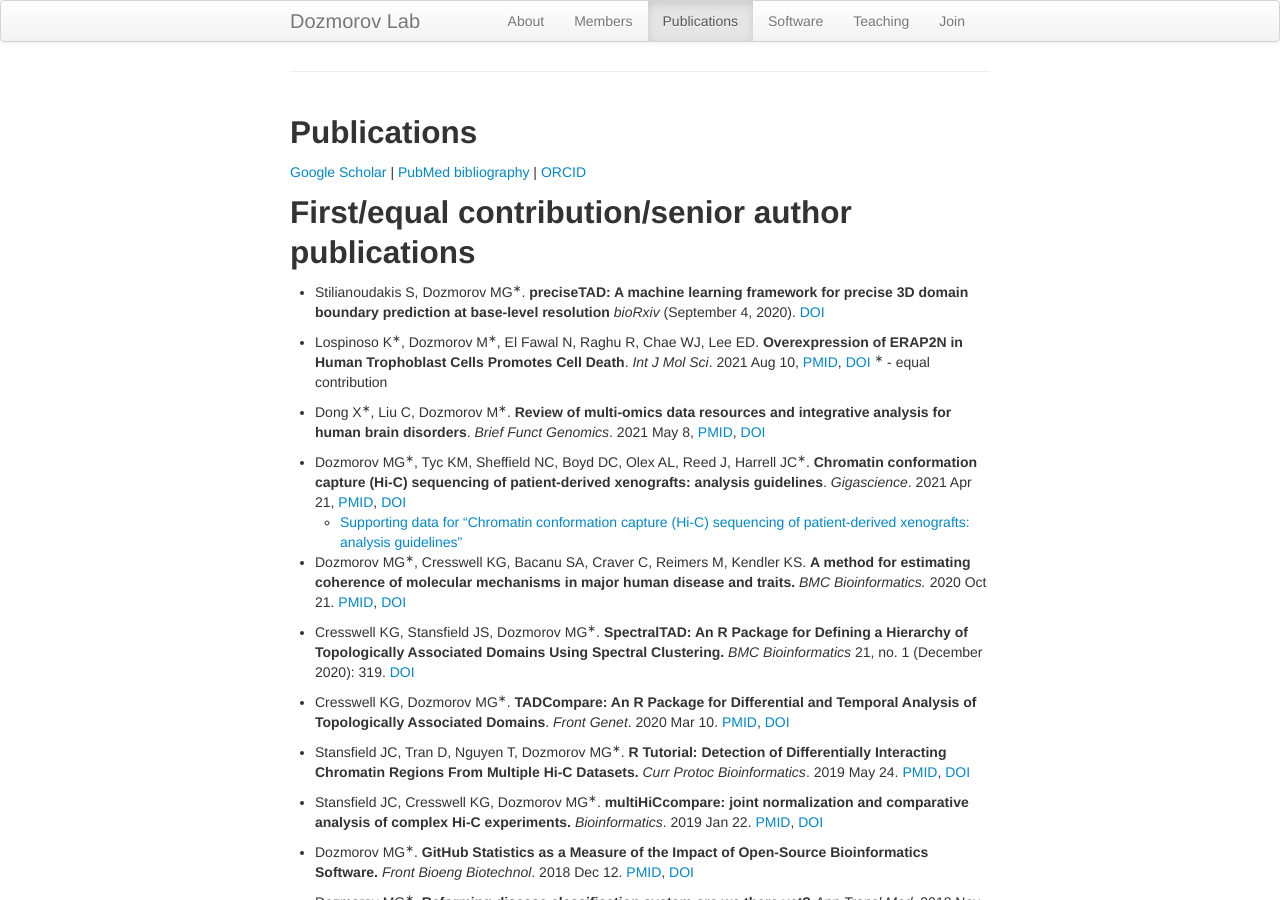
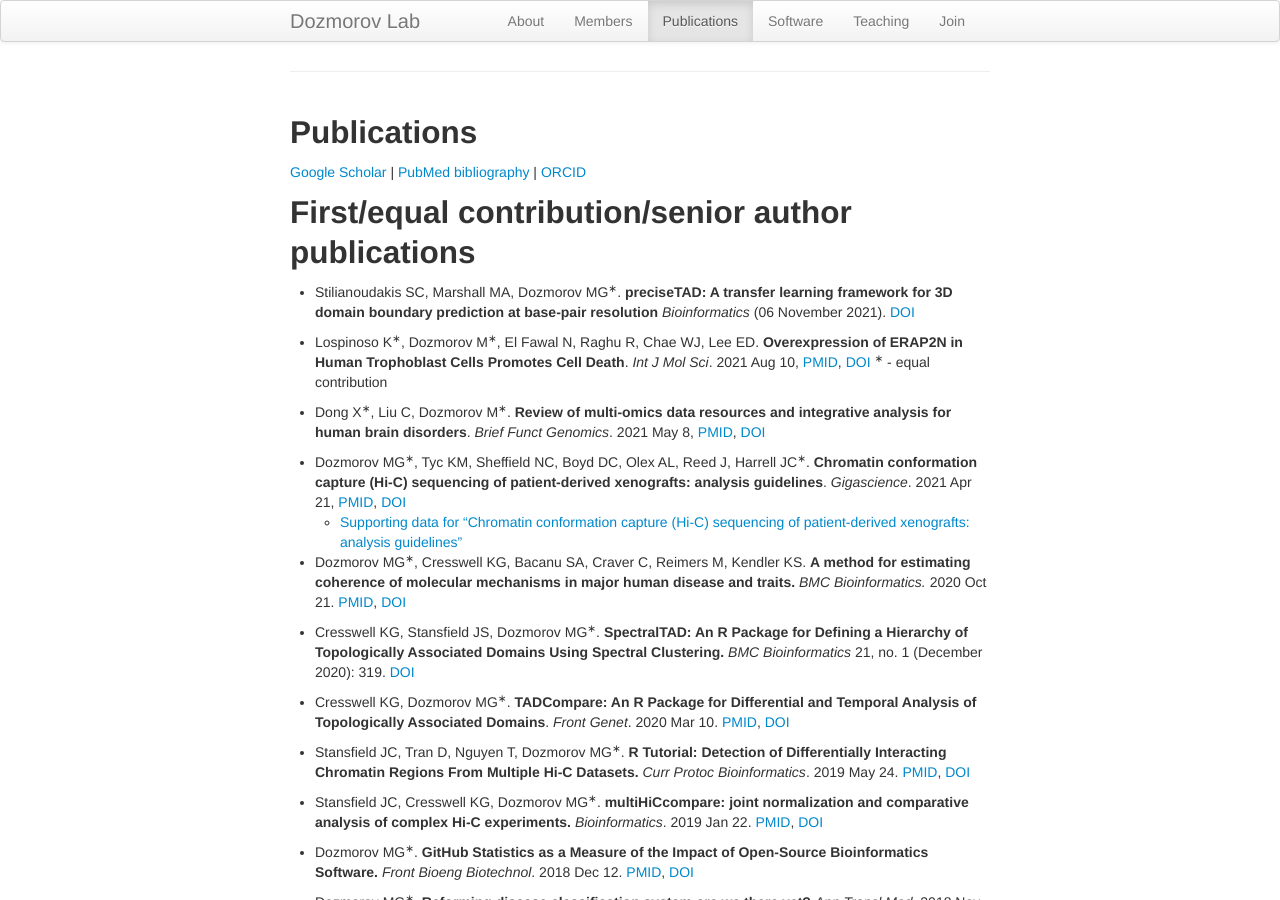
Before and after one commit to dozmorovlab/dozmorovlab.github.io, a Jekyll site: the page built from 02-pubs.md, in a window 1280 px wide and 900 px high. Built offline with Jekyll 4.4.1, drawn with Linux system fonts in a browser that asks for light colours; comment, search, counter and statistics services are not loaded.

Commit message:
Add link to preciseTAD publication

```diff
--- a/02-pubs.md
+++ b/02-pubs.md
@@ -16,7 +16,7 @@ permalink: "publications.html"
 
 ## First/equal contribution/senior author publications
 
-- Stilianoudakis S, Dozmorov MG<sup>&lowast;</sup>. **preciseTAD: A machine learning framework for precise 3D domain boundary prediction at base-level resolution** _bioRxiv_ (September 4, 2020). [DOI](https://doi.org/10.1101/2020.09.03.282186) <span data-badge-type="4" data-doi="10.1101/2020.09.03.282186" data-hide-no-mentions="true" class="altmetric-embed"> </span>
+- Stilianoudakis SC, Marshall MA, Dozmorov MG<sup>&lowast;</sup>. **preciseTAD: A transfer learning framework for 3D domain boundary prediction at base-pair resolution** _Bioinformatics_ (06 November 2021). [DOI](https://doi.org/10.1093/bioinformatics/btab743) <span data-badge-type="4" data-doi="10.1093/bioinformatics/btab743" data-hide-no-mentions="true" class="altmetric-embed"> </span>
 
 - Lospinoso K<sup>&lowast;</sup>, Dozmorov M<sup>&lowast;</sup>, El Fawal N, Raghu R, Chae WJ, Lee ED. **Overexpression of ERAP2N in Human Trophoblast Cells Promotes Cell Death**. _Int J Mol Sci_. 2021 Aug 10, [PMID](https://www.ncbi.nlm.nih.gov/pubmed/34445292), [DOI](https://doi.org/10.3390/ijms22168585) <span data-badge-type="4" data-doi="10.3390/ijms22168585" data-hide-no-mentions="true" class="altmetric-embed"> </span>  <sup>&lowast;</sup> - equal contribution
 
```
Also changed, not shown: 04-software.md (+3 -3 lines).
